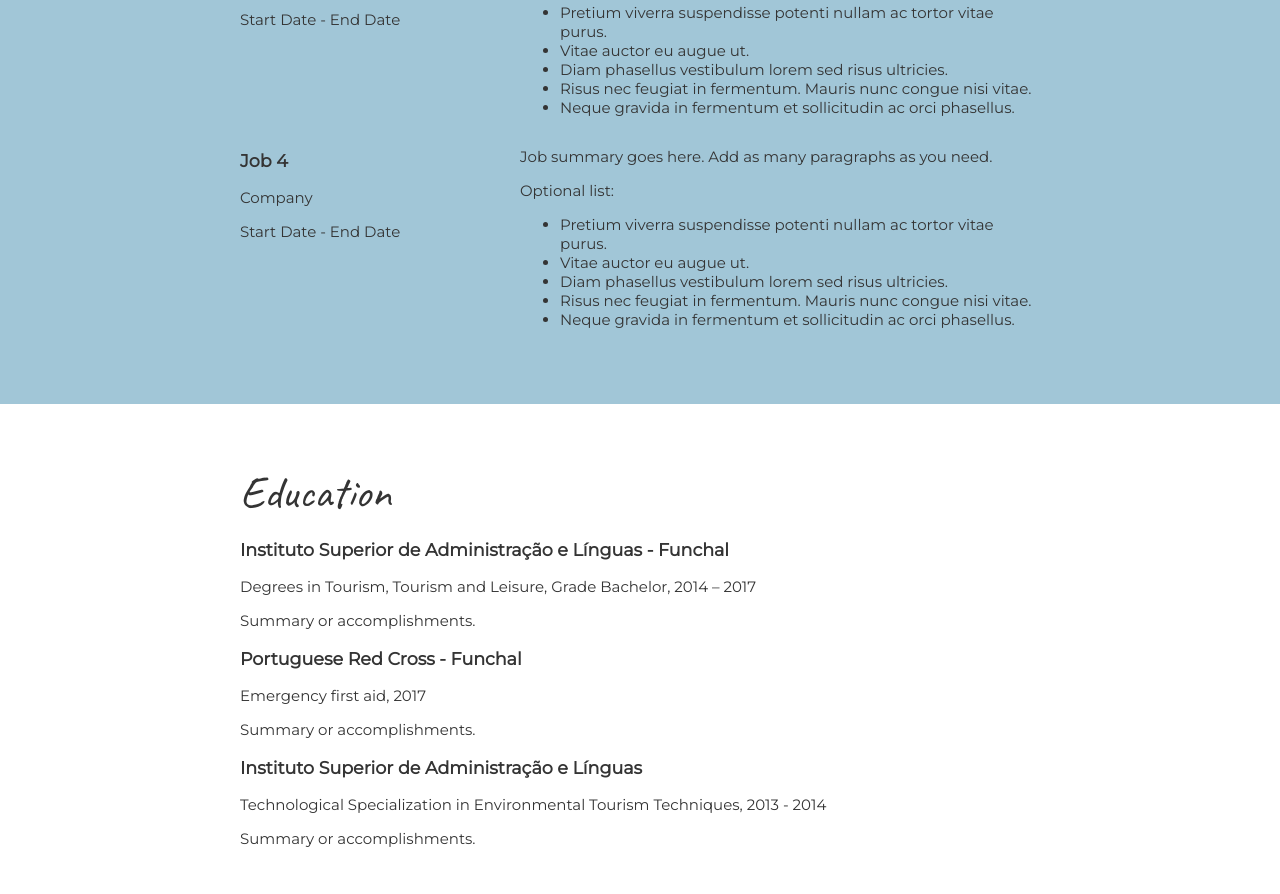
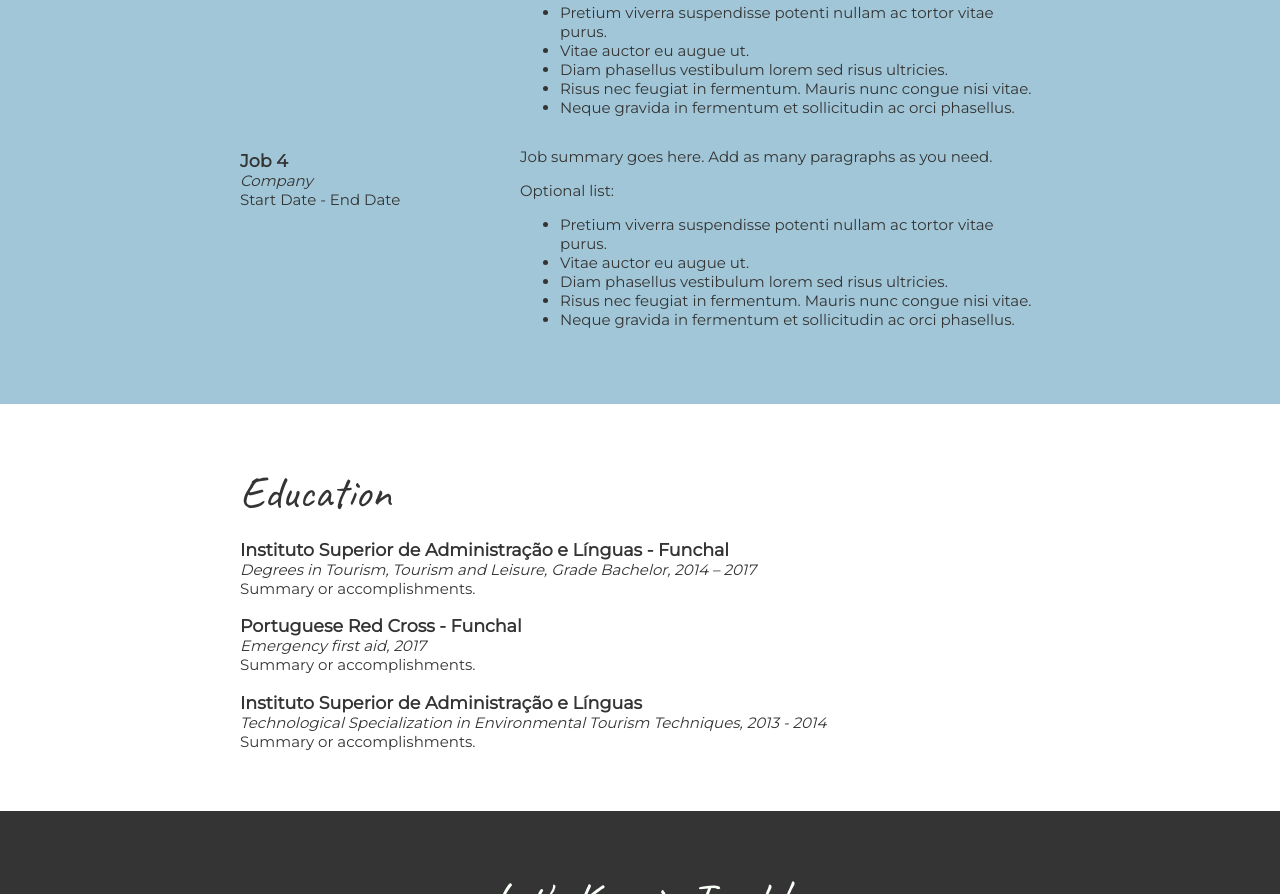
Before and after one commit to luminitap/ccs-portfolio, a plain HTML site: page index.html in a window 1280 px wide. Shown: the part 1906-2800 px from the top of the page. Drawn offline with Linux system fonts and the light colour scheme.

Commit message:
Add updates with combinators

```diff
--- a/css/styles.css
+++ b/css/styles.css
@@ -50,6 +50,15 @@ h1, h2 {
     width: 800px;
     margin: 0 auto;
     padding: 60px 0;
+}
+h3 {
+    margin-bottom: 0;
+}
+.item-details h3 + p {
+    font-style: italic;
+}
+.item-details h3 ~ p {
+    margin: 0;
 }
 /* Profile
 ------------------------------------*/
--- a/index.html
+++ b/index.html
@@ -48,7 +48,7 @@
 
       <!-- ***********************  WORK EXPERIENCE  *********************** -->
       <section class="work-experience">
-        <div class="content-wrap">
+        <div class="content-wrap item-details">
           <h2>Work Experience</h2>
           <p>See my complete work history on <a href="https://www.linkedin.com/in/luminitapanuta/">Linkedin</a>.</p>
 
@@ -137,7 +137,7 @@
 
       <!-- ******************  EDUCATION & CERTIFICATIONS ****************** -->
       <section class="education">
-        <div class="content-wrap">
+        <div class="content-wrap item-details">
           <h2>Education</h2>
 
           <!-- Copy this whole <section> block to add more schools. -->
```
